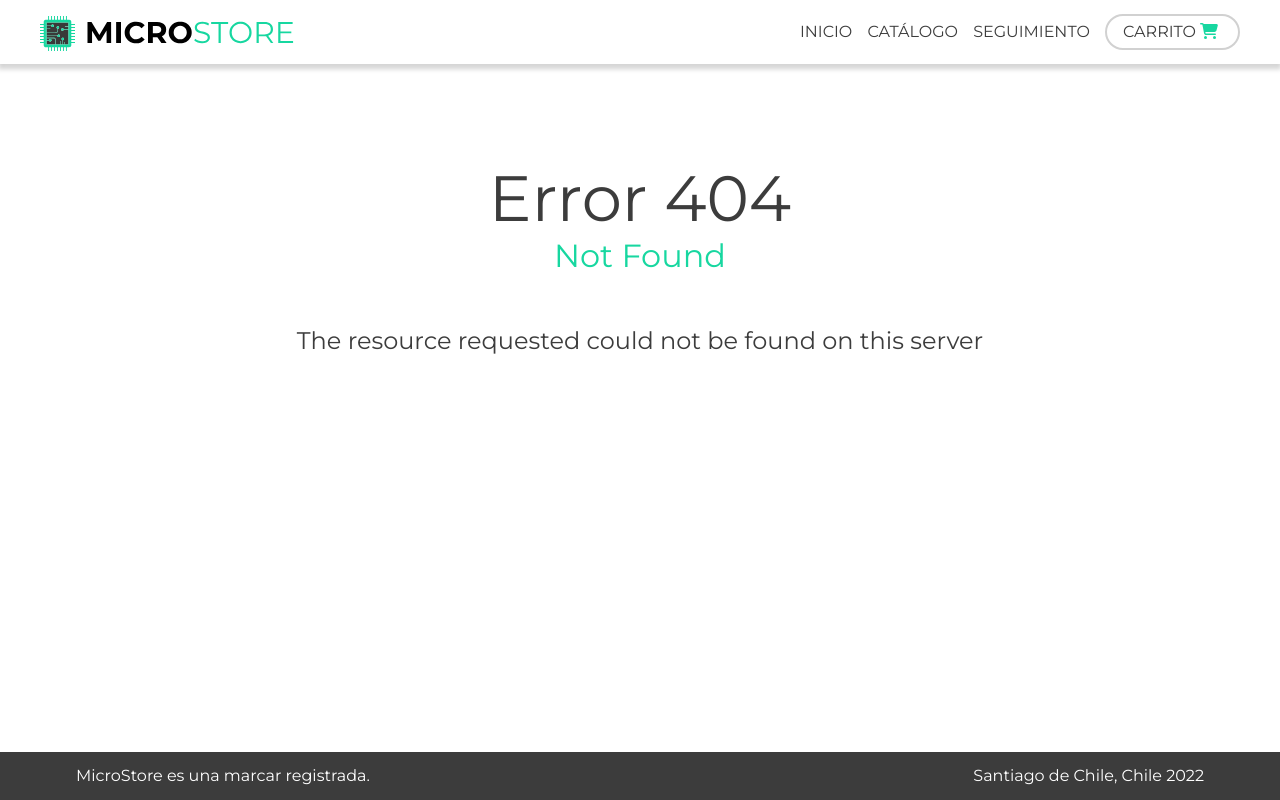
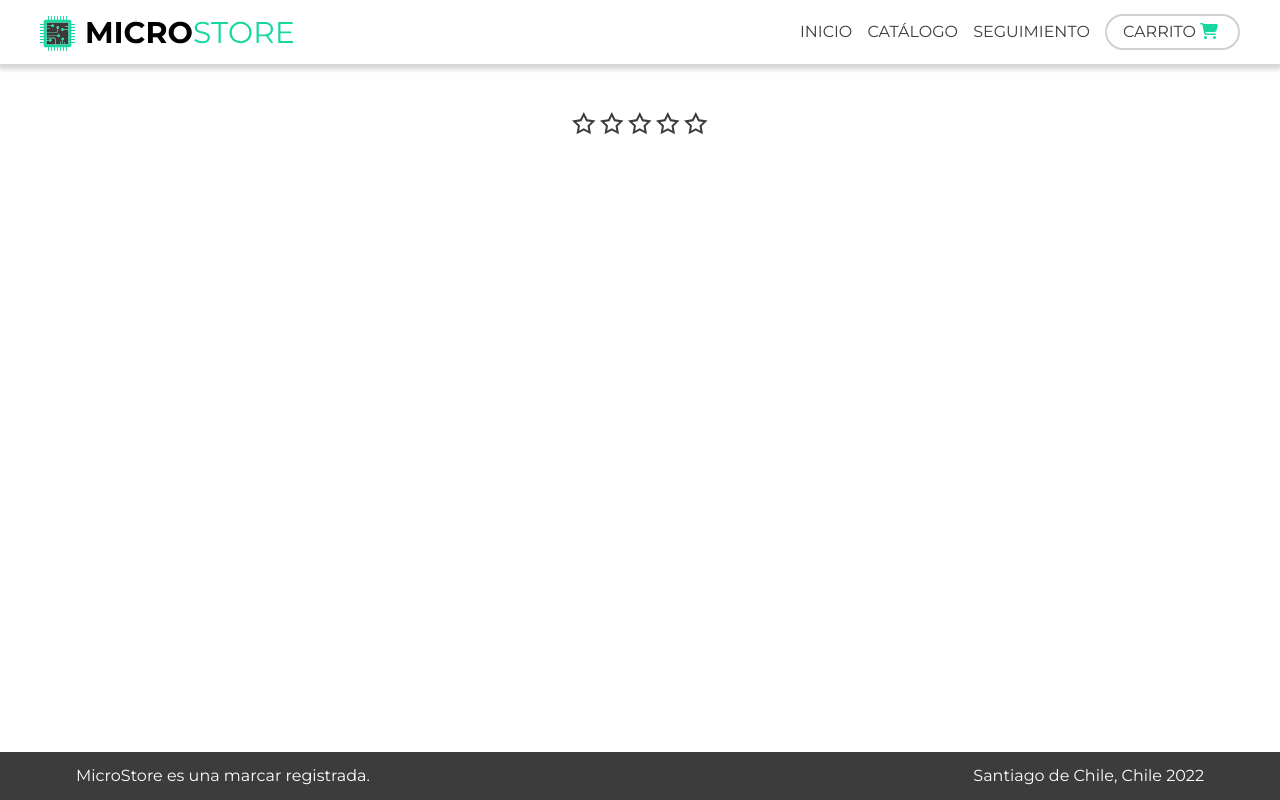
Before and after one commit to DanielAlonsoDev/MicroStore, a React (Create React App) app: page /test in a window 1280 px wide. Before the commit this address had no page. Built offline with nearby package versions, Linux system fonts and the light colour scheme.

Commit message:
indicador de estrellas funciona pero falta la opcion de solo mostrar informacion

```diff
--- a/src/App.js
+++ b/src/App.js
@@ -13,6 +13,7 @@ import OrderTracking from './components/OrderTracking/OrderTracking';
 import Cart from './components/Cart/Cart';
 //Contextos
 import { CartProvider } from './Context/CartContext';
+import Test from './pages/test';
 
 const App = () => {
   return (
@@ -29,6 +30,7 @@ const App = () => {
                 <Route path='/item/:productIdParam' element={<ItemDetailsContainer />} />
                 <Route path='/tracking' element={ <OrderTracking /> } />
                 <Route path='/cart' element={<Cart />} />
+                <Route path='/test' element={<Test />} />
               </Routes>
             </div>
             <Footer />
--- a/src/components/AsideBar/AsideBar.js
+++ b/src/components/AsideBar/AsideBar.js
@@ -6,7 +6,7 @@ import { useEffect, useState } from 'react';
 const AsideBar = (Props) => {
     const [categories, setCategories] = useState([]);
 
-    useEffect(()=>{
+    useEffect(() => {
         getCategories(setCategories);
     }, []);
 
@@ -16,11 +16,12 @@ const AsideBar = (Props) => {
                 <h4>Bienvenido a MicroStore</h4>
                 <p>Tu tienda de tecnología favorita, donde tenemos todos los componentes  que necesitas.</p>
             </div>
+
             <article>
                 <h4>Categorias</h4>
                 <ul>
                     {categories.map((item) => {
-                        return <li key={item.key}><FilterOption Item={item}/></li>
+                        return <li key={item.key}><FilterOption Item={item} /></li>
                     })}
                 </ul>
             </article>
--- /dev/null
+++ b/src/components/ProductGama/ProductGama.js
@@ -0,0 +1,29 @@
+import { useState } from 'react';
+import './ProductGama.scss';
+import StarIndicator from './StarIndicator';
+
+const valuesArray = [
+    { min: 0, mid: 0.5, max: 1 },
+    { min: 1, mid: 1.5, max: 2 },
+    { min: 2, mid: 2.5, max: 3 },
+    { min: 3, mid: 3.5, max: 4 },
+    { min: 4, mid: 4.5, max: 5 }
+]
+
+const ProductGama = () => {
+    const [pointsValue, setPointsValues] = useState(0);
+
+    const updatePointsValue = (newValue) => {
+        setPointsValues(newValue);
+    }
+
+    return (
+        <div className='stars-container'>
+            { valuesArray.map( item => {
+               return <StarIndicator key={item.max} range={item} value={pointsValue} action={updatePointsValue} />
+            } ) }
+        </div>
+    );
+}
+
+export default ProductGama;
--- /dev/null
+++ b/src/components/ProductGama/ProductGama.scss
@@ -0,0 +1,8 @@
+.stars-container {
+    button {
+        background-color: transparent;
+        border: none;
+        margin: 0;
+        padding: 0 2px;
+    }
+}
--- /dev/null
+++ b/src/components/ProductGama/StarIndicator.js
@@ -0,0 +1,57 @@
+import FullStar from '../../Utils/images/full.svg';
+import EmptyStar from '../../Utils/images/empty.svg';
+import HalfStar from '../../Utils/images/mid.svg';
+import { useEffect, useState } from 'react';
+
+const StarIndicator = (props) => {
+    const [activeIcon, setStarIcon] = useState('');
+    const [count, setCount] = useState(0);
+    const { min, mid, max } = props.range;
+    const productGama = props.value;
+    const updateGama = props.action;
+
+    //Array con los iconos de las estrellas
+    const starIcons = [EmptyStar, HalfStar, FullStar];
+
+    //Alternamos el valor de la key de posicion de las estrellas
+    const changeIcon = () => {
+        switch (count) {
+            case 0:
+                setCount(1);
+                updateGama(mid);
+                break;
+            case 1:
+                setCount(2);
+                updateGama(max);
+                break;
+            default:
+                setCount(0);
+                updateGama(min);
+                break;
+        }
+    }
+
+    useEffect(() => {
+        setStarIcon(starIcons[count]);
+    }, [count]);
+
+    useEffect(() => {
+        if (productGama <= min) {
+            setCount(0);
+        }
+
+        if (productGama >= mid) {
+            setCount(1);
+        }
+
+        if (productGama >= max) {
+            setCount(2);
+        }
+    }, [productGama, min, mid, max]);
+
+    return (
+        <button onClick={changeIcon}><img src={activeIcon} alt='Icono_de_estrella' /></button>
+    );
+}
+
+export default StarIndicator;
--- /dev/null
+++ b/src/pages/test.js
@@ -0,0 +1,16 @@
+import ProductGama from "../components/ProductGama/ProductGama";
+
+
+const Test = () => {
+    return (
+        <>
+            <br></br>
+            <br></br>
+            <br></br>
+            <br></br>
+            <ProductGama />
+        </>
+    )
+}
+
+export default Test;
```
